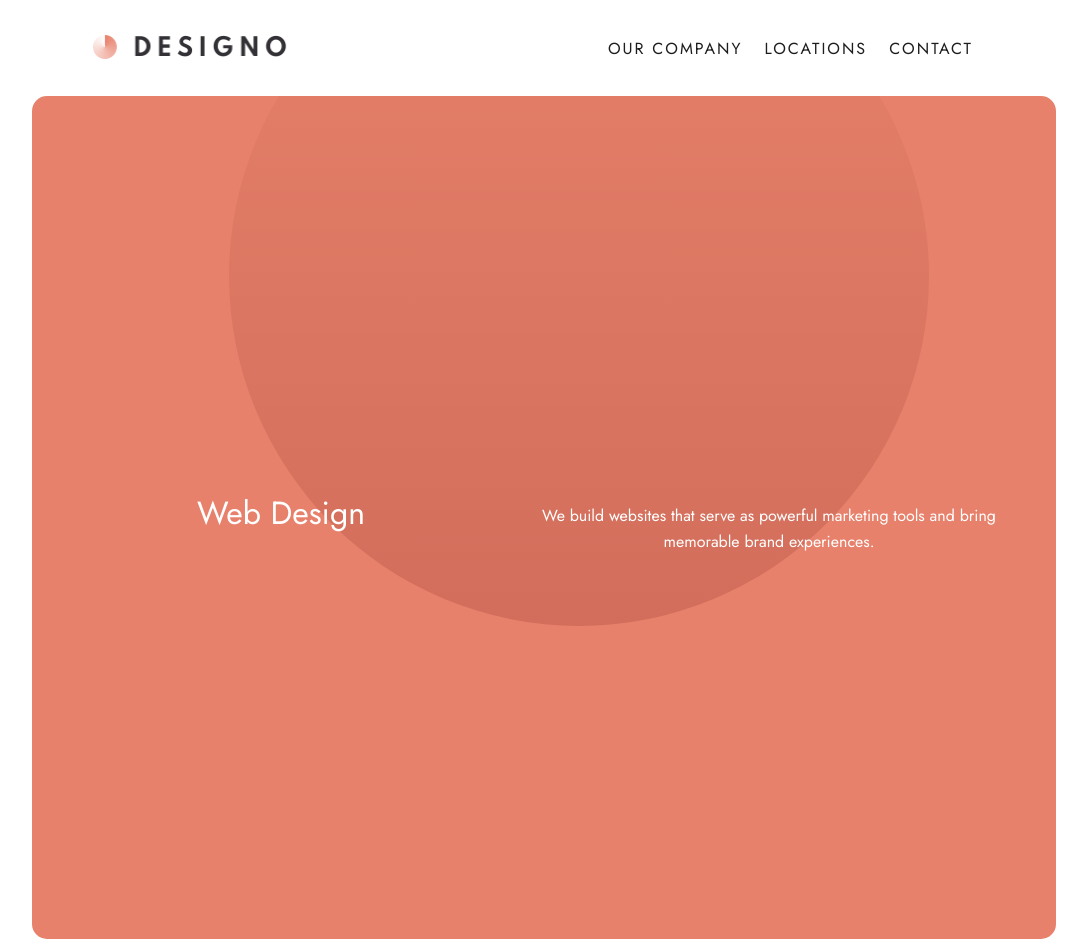
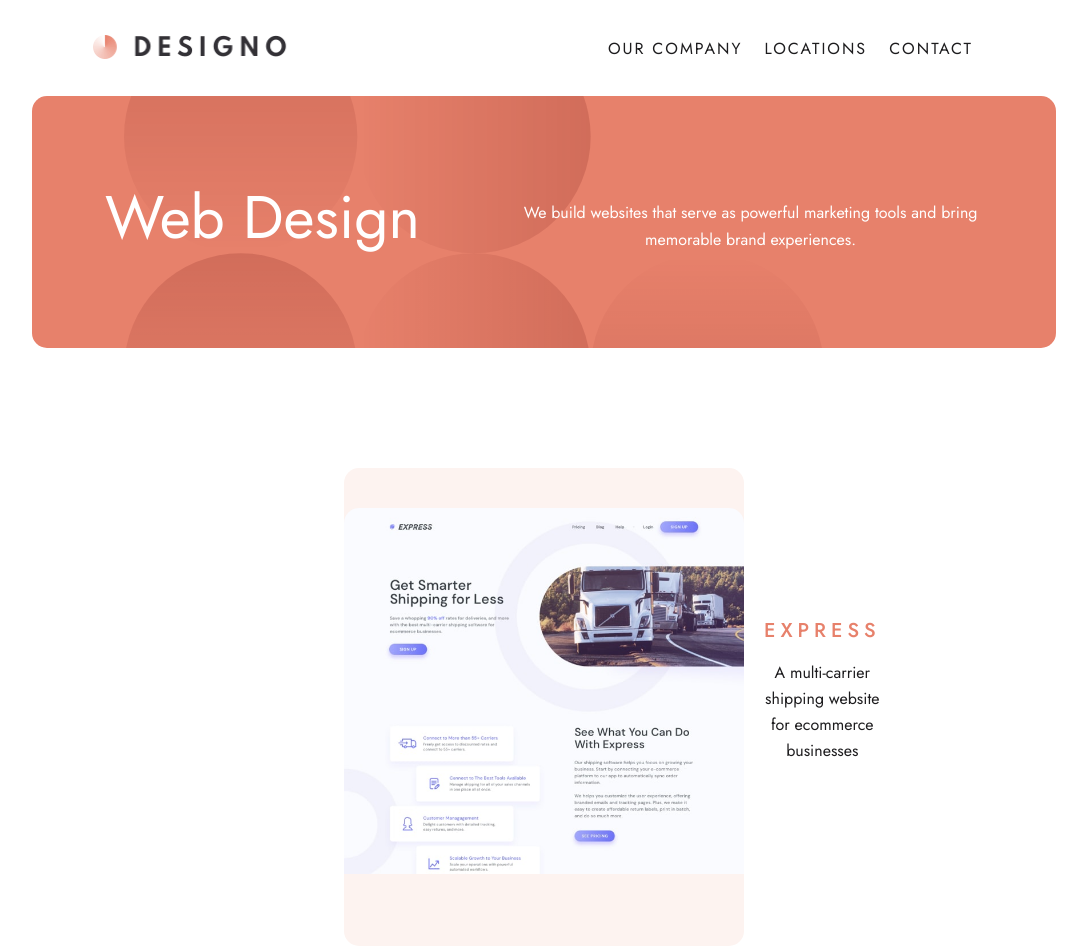
Before and after one commit to Aryaman2803/Designo, a React (Create React App) app: page /web-design in a window 1280 px wide. Shown: the top 952 px of the page, without its empty margins (96-1183 px from the left). Built offline with nearby package versions, Linux system fonts and the light colour scheme.

Commit message:
making web design page for tablets

```diff
--- /dev/null
+++ b/src/Card.js
@@ -0,0 +1,14 @@
+import React from "react";
+import "./Card.scss";
+
+export default function Card(props) {
+  return (
+    <div className="Card">
+      <img src={props.image} alt="" />
+      <div className="text-wrap">
+        <h3>{props.title}</h3>
+        <p> {props.text}</p>
+      </div>
+    </div>
+  );
+}
--- /dev/null
+++ b/src/Card.scss
@@ -0,0 +1,54 @@
+@import "./variables";
+
+.Card {
+  width: 32.7rem;
+  height: 478px;
+  margin: 0 auto;
+  padding: 0 0 32px;
+  border-radius: 15px;
+  text-align: center;
+  background-color: #fdf3f0;
+  margin-bottom: 4rem;
+  img {
+    width: 100%;
+    object-fit: contain;
+    border-radius: 15px 15px 0 0;
+  }
+
+  h3 {
+    margin: 0 0 16px;
+    font-family: Jost;
+    font-size: 20px;
+    font-weight: 500;
+    font-stretch: normal;
+    font-style: normal;
+    line-height: 1.3;
+    letter-spacing: 5px;
+    text-align: center;
+    text-transform: uppercase;
+    color: $primaryColor;
+  }
+
+  p {
+    margin: 16px 0 0;
+    font-family: Jost;
+    font-size: 16px;
+    font-weight: normal;
+    font-stretch: normal;
+    font-style: normal;
+    line-height: 1.63;
+    letter-spacing: normal;
+  }
+
+  .text-wrap {
+    padding: 2rem;
+  }
+}
+
+@media screen and (min-width: $tablet) {
+  .Card {
+    display: flex;
+    align-items: center;
+    width: 40rem;
+  }
+}
--- a/src/Project.scss
+++ b/src/Project.scss
@@ -1,7 +1,8 @@
 @import "./variables";
 
 .Project {
-  margin: 0 0 24px;
+  // margin: 0 0 24px;
+  margin: 0 auto;
   color: $white;
   background: url("./starter/assets/home/mobile/image-web-design.jpg");
   width: 327px;
--- a/src/WebDesign.js
+++ b/src/WebDesign.js
@@ -1,20 +1,71 @@
 import React from "react";
+import Card from "./Card";
 import NavBar from "./NavBar";
+import { useMediaQuery } from "react-responsive";
 import headerCircle from "./starter/assets/home/desktop/bg-pattern-hero-home.svg";
+import multipleCircles from "./starter/assets/web-design/desktop/bg-pattern-intro-web.svg";
+import express from "./starter/assets/web-design/desktop/image-express.jpg";
+import transfer from "./starter/assets/web-design/desktop/image-transfer.jpg";
+import photon from "./starter/assets/web-design/desktop/image-photon.jpg";
+import builder from "./starter/assets/web-design/desktop/image-builder.jpg";
+import blogr from "./starter/assets/web-design/desktop/image-blogr.jpg";
+import camp from "./starter/assets/web-design/desktop/image-camp.jpg";
 import "./WebDesign.scss";
+import Project from "./Project";
+import Footer from "./Footer";
 
 export default function WebDesign() {
+  const isTabletOrDesktop = useMediaQuery({
+    query: "(min-device-width:768px)",
+  });
   return (
     <div className="WebDesign">
       <NavBar />
       <section className="hero">
-        <h2>Web Design</h2>
+        <h2> Web Design</h2>
         <p>
           We build websites that serve as powerful marketing tools and bring
           memorable brand experiences.
         </p>
-        <img src={headerCircle} alt="" />
+        <img src={isTabletOrDesktop ? multipleCircles : headerCircle} alt="" />
       </section>
+      <section className="projects">
+        <Card
+          image={express}
+          title="Express"
+          text="A multi-carrier shipping website for ecommerce businesses"
+        />
+        <Card
+          image={transfer}
+          title="Transfer"
+          text="Site for low-cost money transfers and sending money within seconds"
+        />
+        <Card
+          image={photon}
+          title="Photon"
+          text="Site for low-cost money A state-of-the-art music player with high-resolution audio and DSP effects "
+        />
+        <Card
+          image={builder}
+          title="Builder"
+          text="Site for   Connects users with local contractors based on their location"
+        />
+        <Card
+          image={blogr}
+          title="Blogr"
+          text="Site for low-  Blogr is a platform for creating an online blog or publication"
+        />
+        <Card
+          image={camp}
+          title="Camp"
+          text="Site for low-    Get expert training in coding, data, design, and digital marketing"
+        />
+      </section>
+      <section className="other-projects">
+        <Project name="App Design" id="app-design" />
+        <Project name="Graphic Design" id="graphic-design" />
+      </section>
+      <Footer />
     </div>
   );
 }
--- a/src/WebDesign.scss
+++ b/src/WebDesign.scss
@@ -21,4 +21,40 @@
       width: 40rem;
     }
   }
+
+  .projects {
+    margin-top: 12rem;
+  }
+
+  .other-projects {
+    display: flex;
+    flex-direction: column;
+    align-items: center;
+    justify-content: center;
+    padding-bottom: 10rem;
+  }
 }
+
+@media screen and (min-width: $tablet) {
+  .WebDesign {
+    .hero {
+      max-height: 252px;
+
+      h2 {
+        font-size: 6rem;
+      }
+
+      p {
+        margin-left: 4rem;
+        margin-right: 4rem;
+        margin-top: 1rem;
+      }
+
+      img {
+        width: 60rem;
+        top: -30%;
+        transform: translateX(-10%) rotate(180deg);
+      }
+    }
+  }
+}
```
